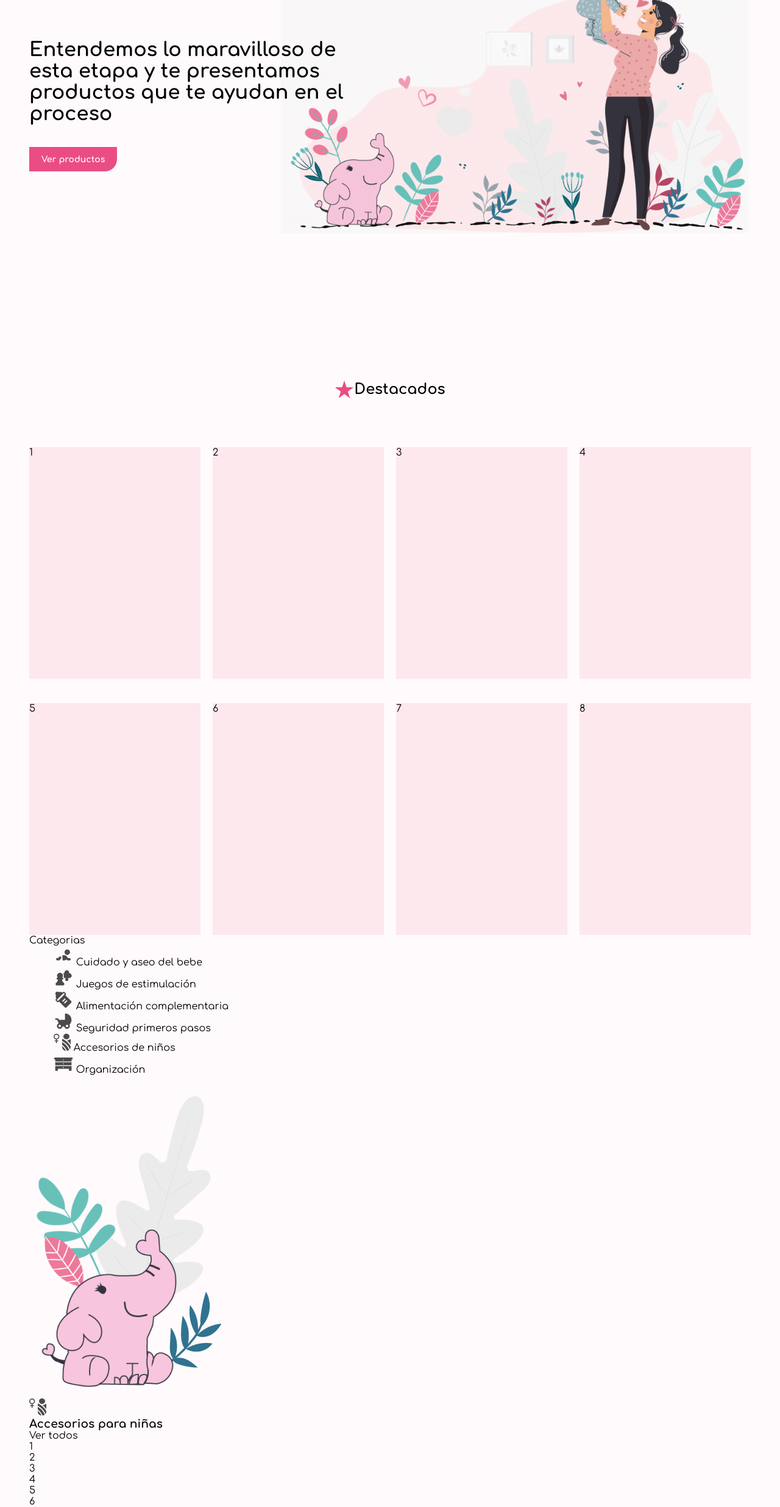
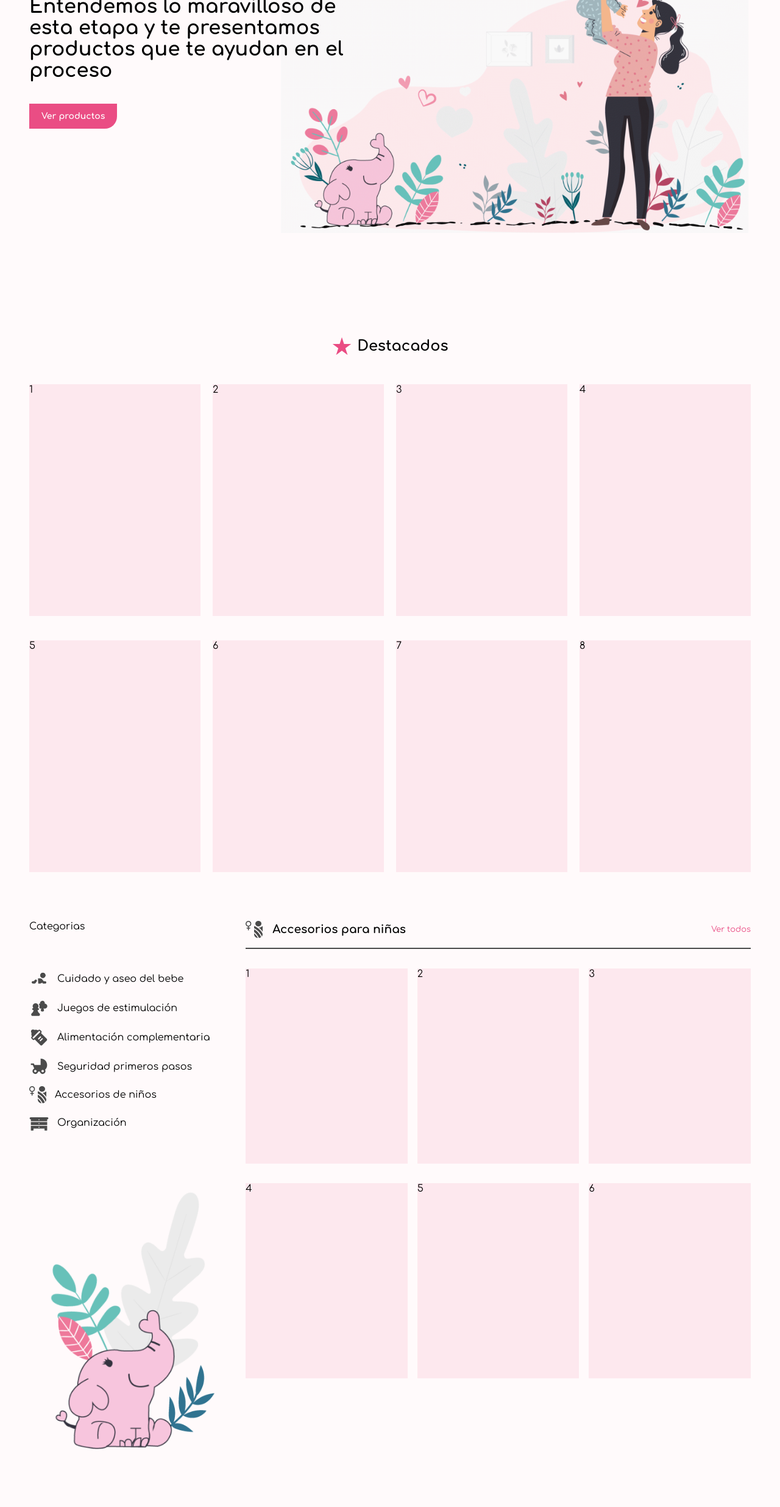
Before and after one commit to JimmyLoloy98/BabyStore, a website: page index.html in a window 1280 px wide. Shown: the part 263-2734 px from the top of the page at 61% size. After the commit the page ends 2652 px from the top, so only its background shows below. Drawn offline with Linux system fonts and the light colour scheme.

Commit message:
style: compiled file of styles

```diff
--- a/css/style.css
+++ b/css/style.css
@@ -41,19 +41,37 @@
 
 .container-menu {
   z-index: 2; }
-
-.container-list {
+  .container-menu .container-list-menu {
     display: flex;
     gap: 1.2em; }
 
-.hero {
+/* Layout */
+#header .navbar-top {
+  display: flex;
+  justify-content: space-between;
+  margin-top: 2rem; }
+
+#header .container-logo {
+  text-align: center;
+  position: relative;
+  top: -3rem; }
+  #header .container-logo .image-logo-brand {
+    width: 110px; }
+  #header .container-logo .container-list-nav {
+    display: flex;
+    justify-content: center;
+    gap: 1.4em;
+    align-items: center;
+    margin-top: 1rem; }
+
+#header .hero {
   margin-top: 2rem;
   height: 60vh; }
-  .hero .hero-title {
+  #header .hero .hero-title {
     font-size: 2rem;
     width: 45%;
     margin-bottom: 3rem; }
-  .hero .hero-button {
+  #header .hero .hero-button {
     border: none;
     background-color: #ea4d84;
     border-radius: 0 0 20px 0;
@@ -61,55 +79,85 @@
     color: white;
     font-size: .875rem;
     font-weight: 600; }
-  .hero .hero-image {
+  #header .hero .hero-image {
     position: absolute;
     z-index: -999;
     width: 60%;
     top: 200px;
     right: 4%; }
 
-/* Layout */
 .background-header {
   background-color: #fffafb; }
 
-.navbar-top {
-  display: flex;
-  justify-content: space-between;
-  margin-top: 2rem; }
-
-.container-logo {
-  text-align: center;
-  position: relative;
-  top: -3rem; }
-
-.image-logo-brand {
-  width: 110px; }
-
-.container-list-nav {
-  display: flex;
-  justify-content: center;
-  gap: 1.4em;
-  align-items: center;
-  margin-top: 1rem; }
-
-.products-title {
+#featured-products {
+  margin-top: 5rem; }
+  #featured-products .products-title {
     display: flex;
     align-items: center;
     justify-content: center;
-  margin-top: 5rem;
-  /* Estilo de prueba - ELIMINAR */
-  margin-bottom: 5rem; }
-
-.text-products-title {
+    margin-bottom: 3rem; }
+    #featured-products .products-title .text-featured {
       margin-left: .6rem; }
-
-.container-product-cards {
+  #featured-products .container-product-cards {
     display: grid;
     grid-template-columns: repeat(auto-fill, minmax(260px, 1fr));
     column-gap: 20px;
     row-gap: 40px;
     max-width: 100%; }
-
-.card-item {
+    #featured-products .container-product-cards .card-item {
       background-color: #fde8ee;
       min-height: 380px; }
+
+#categories-products {
+  margin-top: 5rem;
+  display: flex; }
+  #categories-products .container-aside-left {
+    height: 100vh;
+    width: 30%; }
+    #categories-products .container-aside-left .container-categories-list {
+      margin-top: 3.8rem;
+      height: 42%; }
+      #categories-products .container-aside-left .container-categories-list .categories-list {
+        display: flex;
+        flex-direction: column;
+        justify-content: space-between;
+        margin-left: -40px; }
+        #categories-products .container-aside-left .container-categories-list .categories-list .categories-list-item {
+          display: flex;
+          align-items: center;
+          column-gap: 14px;
+          row-gap: 50px;
+          margin-bottom: 1rem; }
+    #categories-products .container-aside-left .container-elephant-image {
+      display: flex;
+      height: 58%;
+      justify-content: center; }
+      #categories-products .container-aside-left .container-elephant-image .elephant-image {
+        justify-content: center; }
+  #categories-products .container-aside-right {
+    width: 70%; }
+    #categories-products .container-aside-right .container-header-accesories {
+      display: flex;
+      justify-content: space-between;
+      padding-bottom: 1rem;
+      border-bottom: 2px solid #4a4a4a; }
+      #categories-products .container-aside-right .container-header-accesories .container-accesories-title {
+        display: flex;
+        align-items: center; }
+        #categories-products .container-aside-right .container-header-accesories .container-accesories-title .text-accesories {
+          margin-left: 1rem; }
+      #categories-products .container-aside-right .container-header-accesories .text-link-accesories {
+        display: flex;
+        align-items: center;
+        color: #ea4d84;
+        font-size: small; }
+    #categories-products .container-aside-right .container-accesories-cards {
+      margin-top: 2rem;
+      display: grid;
+      grid-template-columns: repeat(auto-fill, minmax(220px, 1fr));
+      column-gap: 16px;
+      row-gap: 32px;
+      max-width: 100%; }
+      #categories-products .container-aside-right .container-accesories-cards .card-item-accesories {
+        background-color: #fde8ee;
+        min-height: 320px; }
```
Lines whose indentation alone changed are shown as unchanged.
